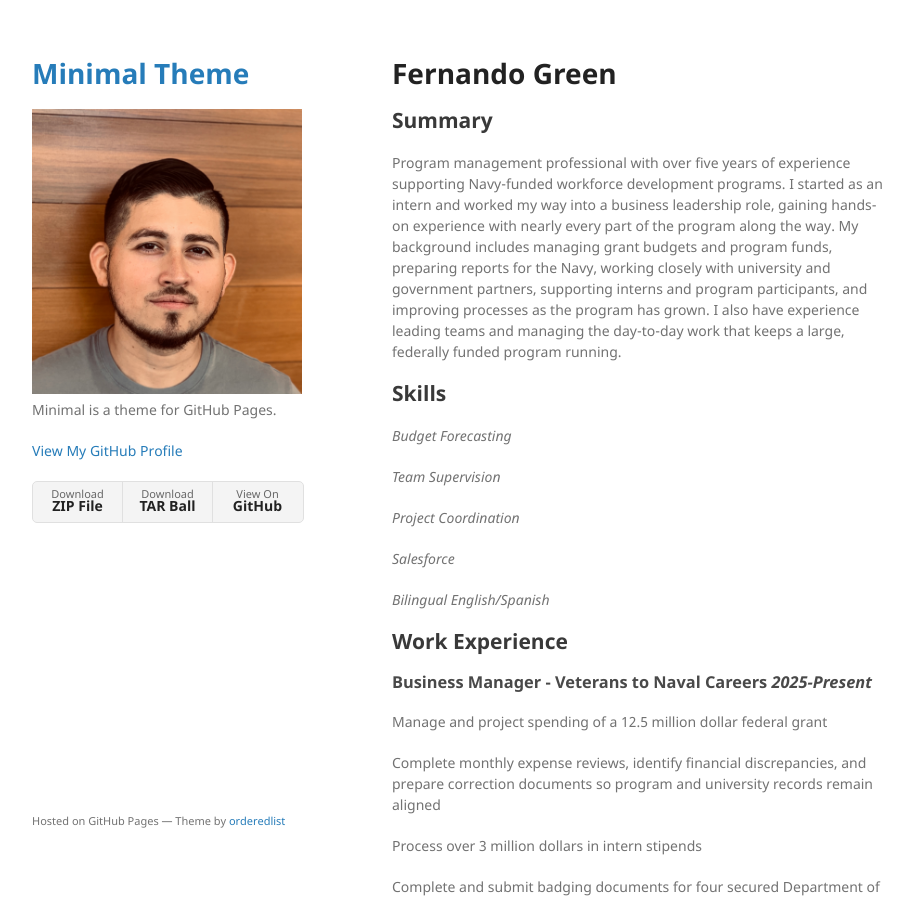
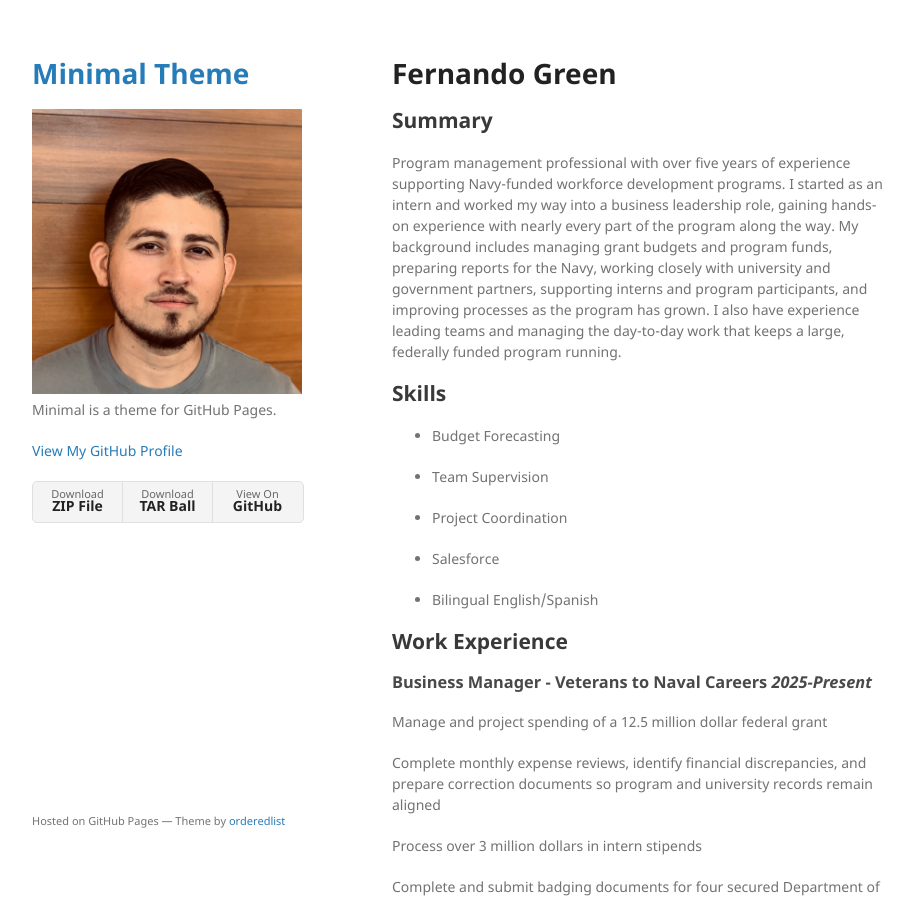
Before and after one commit to Nando-G8/Nando-G8.github.io, a Jekyll site: the page built from index.md, in a window 1280 px wide and 900 px high. Shown: the whole window, without its empty margins (178-1091 px from the left). Built offline with Jekyll 4.4.1, drawn with Linux system fonts in a browser that asks for light colours; our own code applies the rules of GitHub Pages for plain Markdown files.

```diff
--- a/index.md
+++ b/index.md
@@ -5,15 +5,16 @@
 Program management professional with over five years of experience supporting Navy-funded workforce development programs. I started as an intern and worked my way into a business leadership role, gaining hands-on experience with nearly every part of the program along the way. My background includes managing grant budgets and program funds, preparing reports for the Navy, working closely with university and government partners, supporting interns and program participants, and improving processes as the program has grown. I also have experience leading teams and managing the day-to-day work that keeps a large, federally funded program running.
 
 ## Skills
- *Budget Forecasting*
 
- *Team Supervision*
+- Budget Forecasting
 
- *Project Coordination*
+- Team Supervision
 
- *Salesforce*
+- Project Coordination
 
- *Bilingual English/Spanish*
+- Salesforce
+
+- Bilingual English/Spanish
 
 ## Work Experience
 
```
